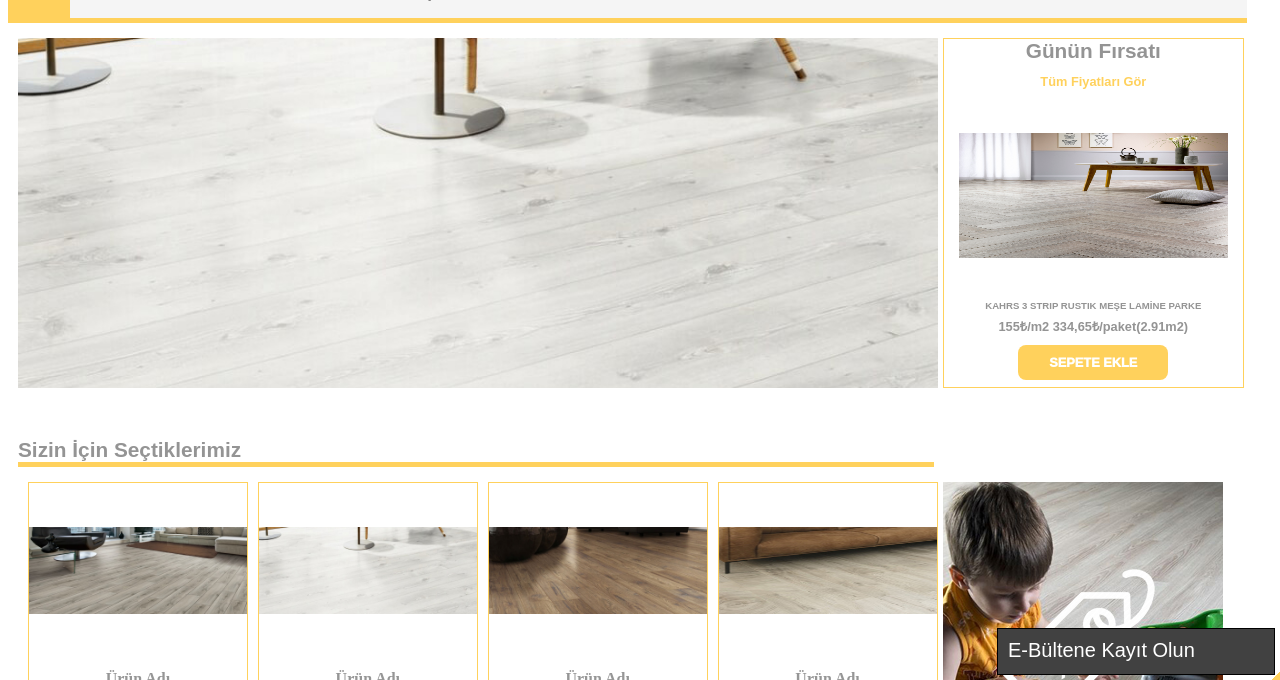
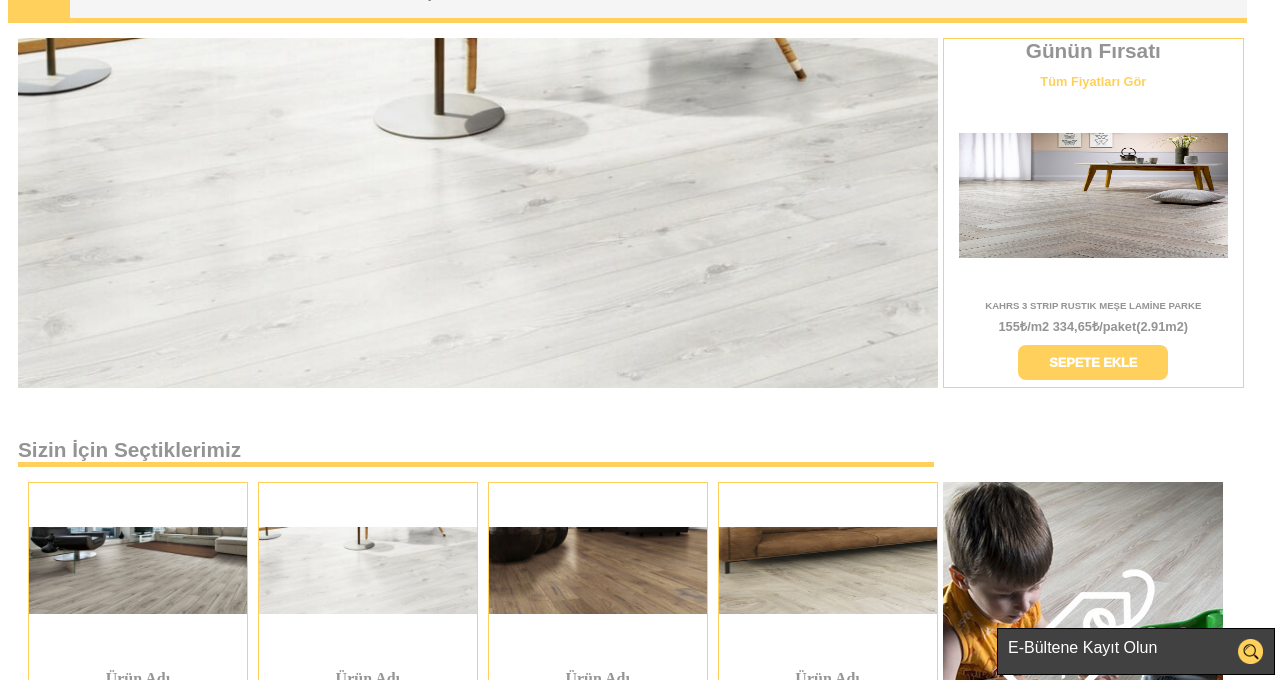
Before and after one commit to AliSekiz/ETicaret, a plain HTML site: page index.html in a window 1280 px wide. Shown: the part 120-800 px from the top of the page. Drawn offline with Linux system fonts and the light colour scheme.

Commit message:
Fixed div added

```diff
--- a/index.html
+++ b/index.html
@@ -255,7 +255,7 @@ KOMPOZİT DECK
   </div>
   <div class="e-bulten">
  <p>E-Bültene Kayıt Olun</p>
- <img src="resimler/ara.png" height="100%;">
+ <img src="resimler/ara.png" height="25px">
   </div>
   </body>
 </html>
--- a/style/csscustom.css
+++ b/style/csscustom.css
@@ -335,7 +335,7 @@ div#slider figure {
   right: 5px;
   width: 20%;
   border: 1px solid black;
-  font-size: 20px;
+  font-size: 100%;
   color: white;
   padding: 10px;
   font-family: sans-serif;
```
